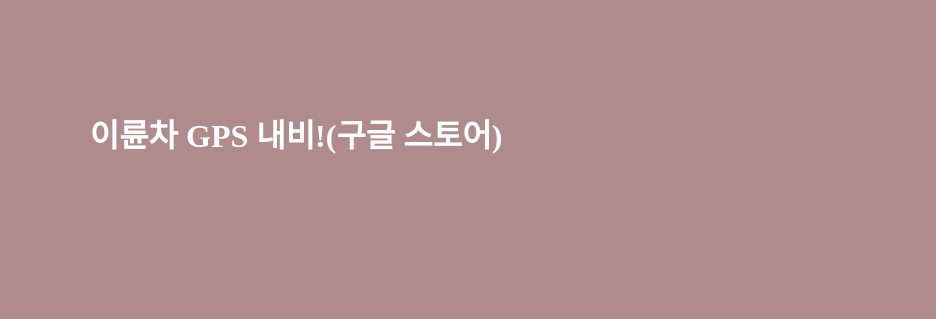
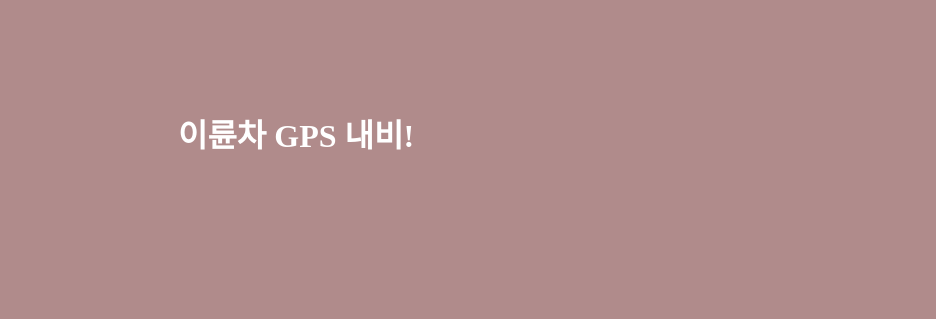
Before and after one commit to motorcyclenavi/motorcyclenavi.github.io, a plain HTML site: page index.html in a window 1280 px wide. Shown: the part 102-421 px from the top of the page, 344-1280 px from the left. Drawn offline with Linux system fonts and the light colour scheme.

Commit message:
Add files via upload

```diff
--- a/index.html
+++ b/index.html
@@ -16,7 +16,7 @@
 <img src="images/motorcyclelogo.png">
 
 
-<h1>이륜차 GPS 내비!(구글 스토어)</h1>
+<h1>이륜차 GPS 내비!</h1>
 <p><a href="https://play.google.com/store/apps/details?id=com.offline.navi.motorcamp&hl=ko&gl=kr&pli=1" target="_blank" rel="external">구글 플레이 스토어 가기</a><p>
 
 
```
